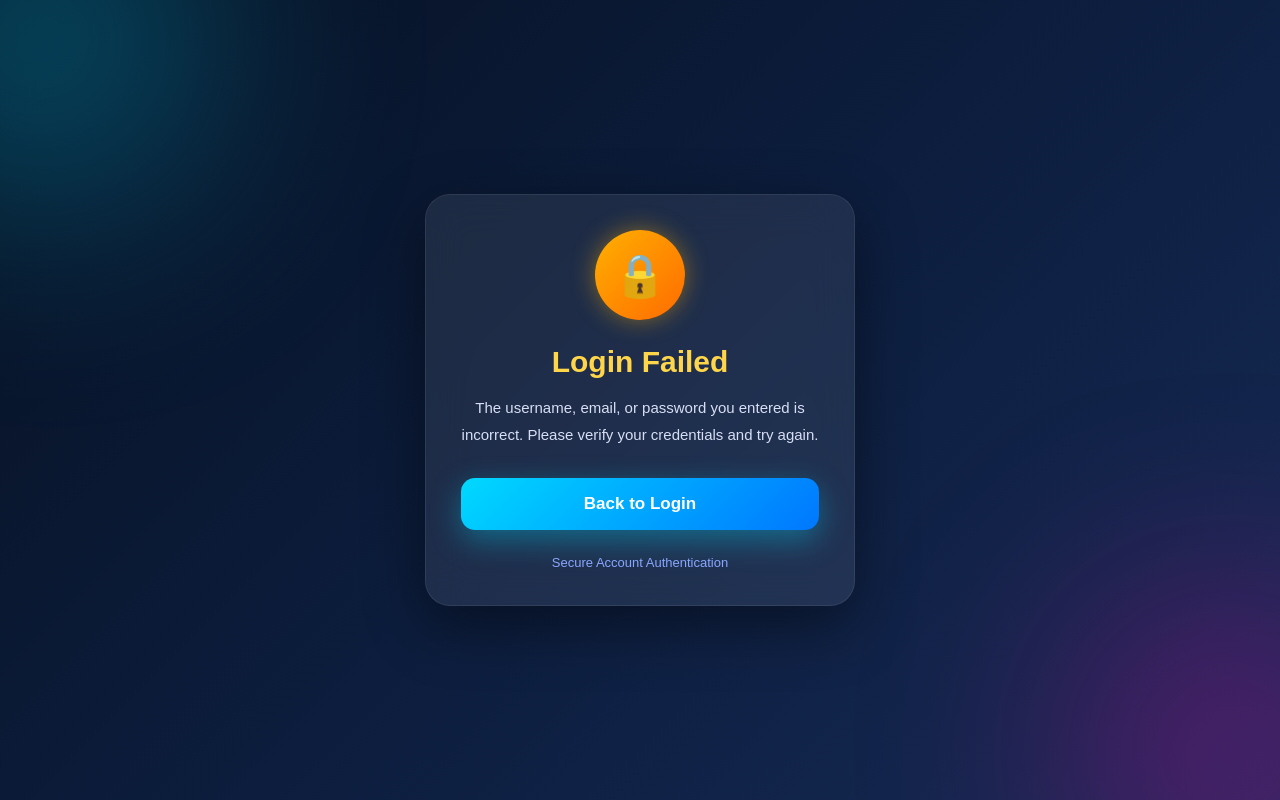
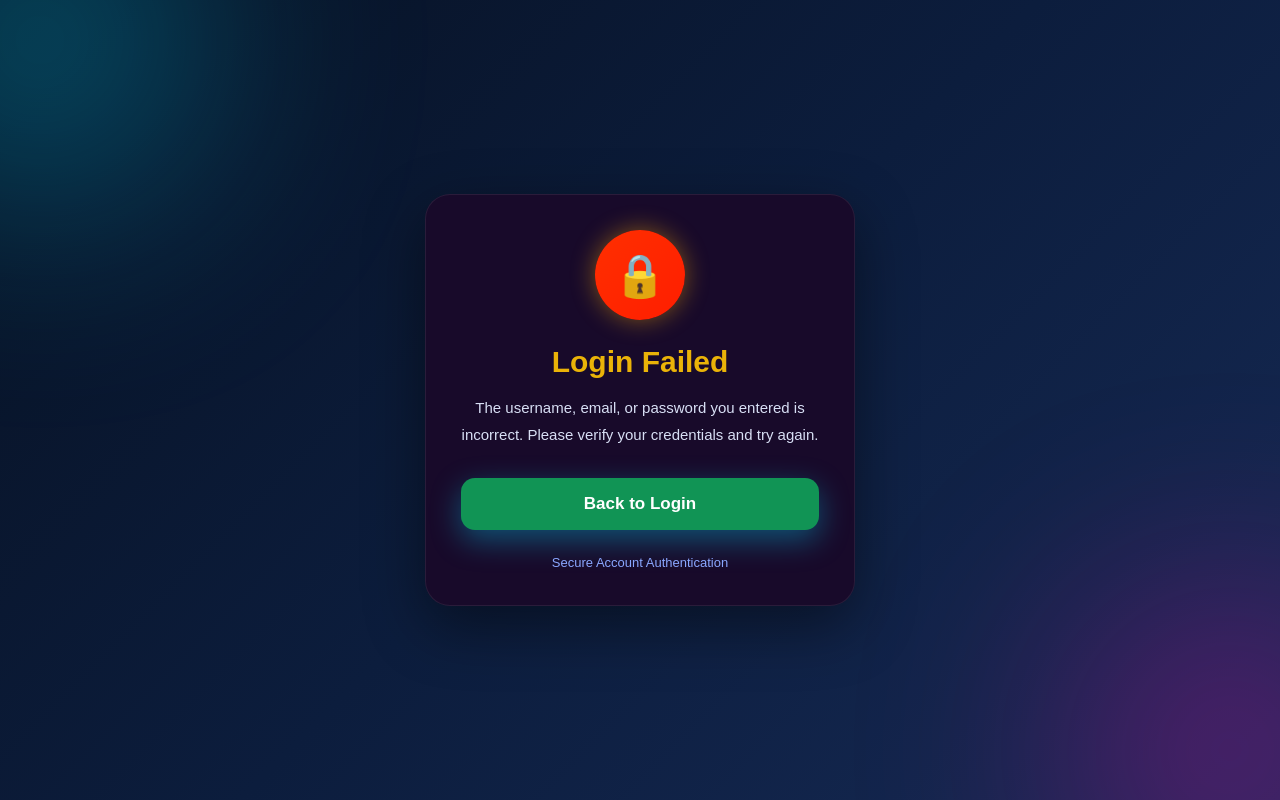
Before and after one commit to Pedrollaverrissie/Pjt3, a Flask app: template templates/invalid_login.html in a window 1280 px wide. Run offline with Flask 3, Linux system fonts and the light colour scheme; the template is opened without the code that fills it, so the values that code supplies are empty.

Commit message:
Update project with latest changes

```diff
--- a/templates/invalid_login.html
+++ b/templates/invalid_login.html
@@ -92,11 +92,11 @@ padding:35px;
 
 border-radius:25px;
 
-background:rgba(255,255,255,.08);
+background:rgb(24, 10, 42);
 
 backdrop-filter:blur(20px);
 
-border:1px solid rgba(255,255,255,.08);
+border:1px solid rgba(250, 233, 233, 0.08);
 
 box-shadow:
 0 20px 60px rgba(0,0,0,.45);
@@ -129,8 +129,8 @@ align-items:center;
 
 background:linear-gradient(
 135deg,
-#ffb000,
-#ff6b00
+#ff2f00,
+#ff1e00
 );
 
 color:white;
@@ -146,7 +146,7 @@ box-shadow:
 
 h1{
 
-color:#FFD54A;
+color: rgb(234, 179, 8);
 
 font-size:30px;
 
@@ -188,11 +188,7 @@ font-size:17px;
 
 font-weight:600;
 
-background:linear-gradient(
-135deg,
-#00d9ff,
-#0077ff
-);
+ background:#119455;;
 
 color:white;
 
```
